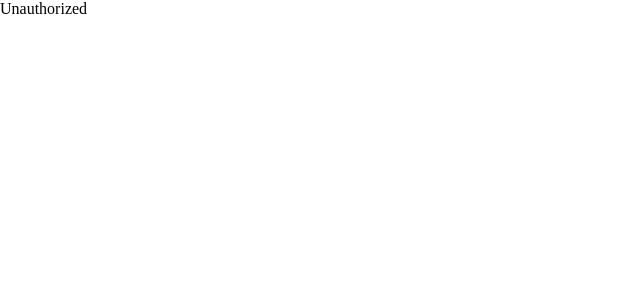
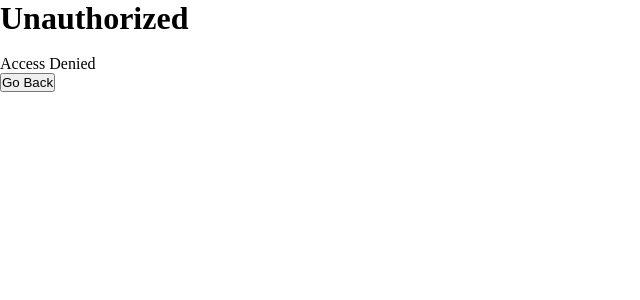
Before and after one commit to Remontz/Scribblers, a React (Create React App) app in the folder client/: page /unauthorized in a window 1280 px wide. Shown: the top 300 px of the page, without its empty margins (0-640 px from the left). Built offline with nearby package versions, Linux system fonts and the light colour scheme; a web font is replaced by a local one.

Commit message:
user login & auth with axios

```diff
--- a/client/src/views/Unauthorized.js
+++ b/client/src/views/Unauthorized.js
@@ -1,8 +1,18 @@
 import React from 'react'
+import { useNavigate } from 'react-router-dom'
 
 const Unauthorized = () => {
+  const navigate = useNavigate()
+
+  const goBack = () => navigate(-1)
+
   return (
-    <div>Unauthorized</div>
+    <div>
+      <h1>Unauthorized</h1>
+      <br />
+      <p>Access Denied</p>
+      <button onClick={goBack}>Go Back</button>
+    </div>
   )
 }
 
```
